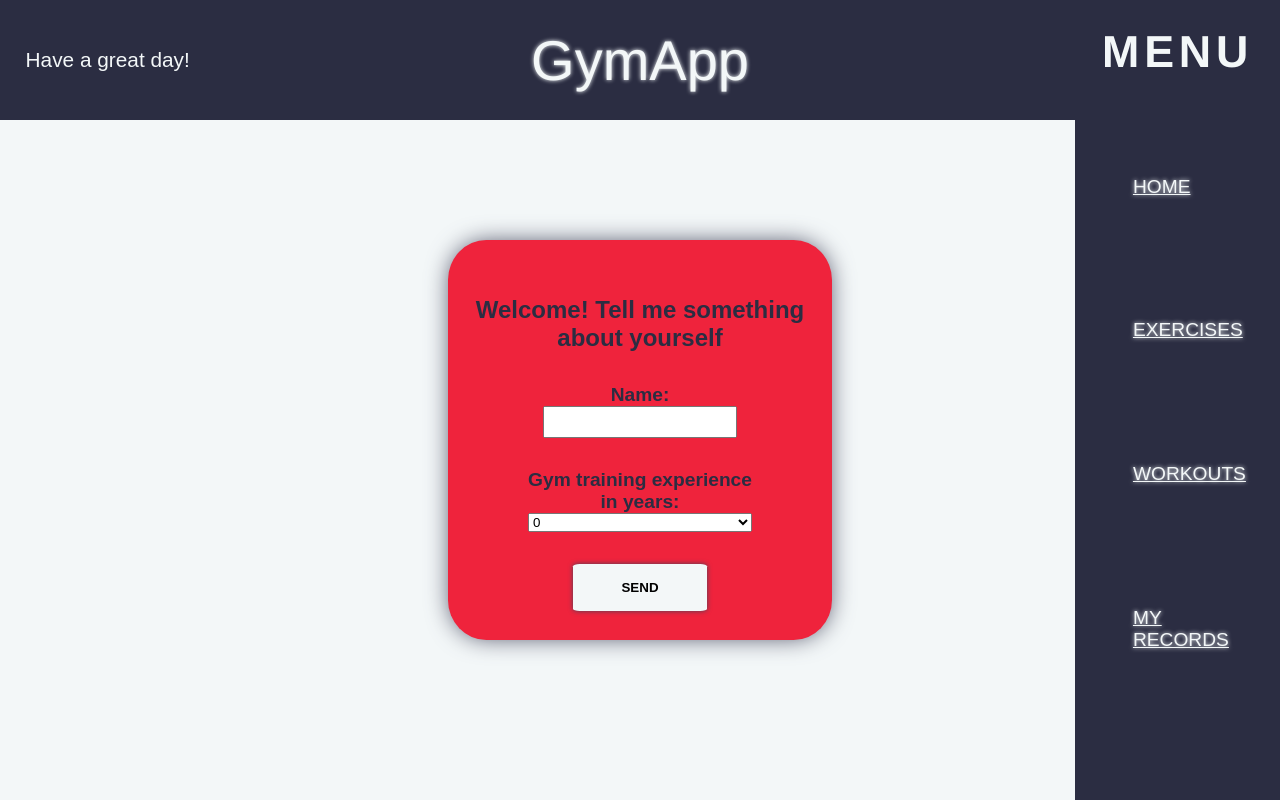
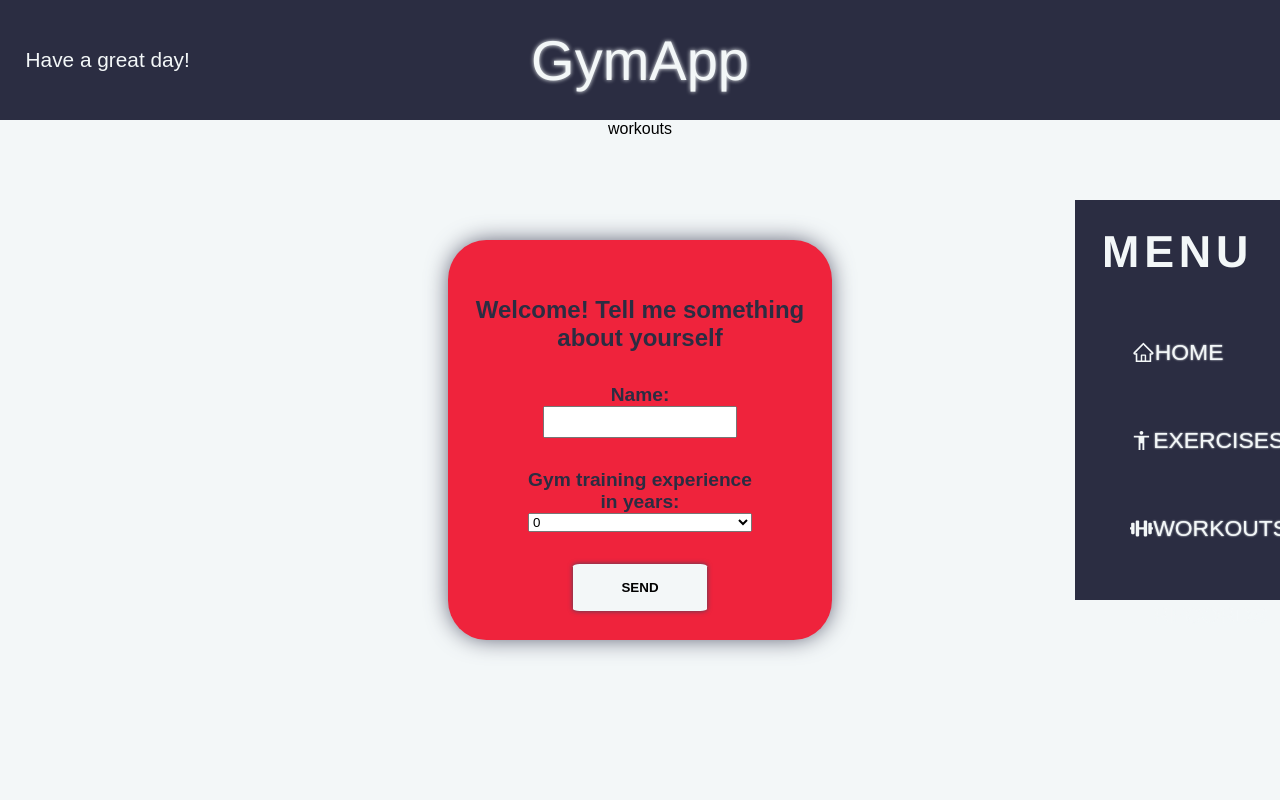
Before and after one commit to kacper51011/Gym-app-in-react, a React (Create React App) app: page /Workouts in a window 1280 px wide. Built offline with nearby package versions, Linux system fonts and the light colour scheme.

Commit message:
saving cause my computer is crashing

```diff
--- a/src/App.css
+++ b/src/App.css
@@ -106,9 +106,9 @@ body {
 .navbar {
   position: fixed;
   right: 0;
-  top: 0;
+  top: 25vh;
   width: 16vw;
-  height: 100vh;
+  height: 50vh;
   display: flex;
   flex-direction: column;
   align-items: center;
@@ -133,15 +133,13 @@ body {
   align-items: center;
 }
 .navbar--item {
-  color: var(--text-color);
   display: flex;
   flex-direction: row;
-  justify-content: space-between;
+  justify-content: space-around;
   align-items: center;
   width: 60%;
+  list-style-type: none;
   margin-top: 1vw;
   padding: 1.5rem 0;
-  box-shadow: 30px white;
-  font-size: 1.2rem;
-  text-shadow: 0px 0px 4px var(--text-color);
+  text-shadow: 0px 0px 2px var(--text-color);
 }
--- a/src/App.js
+++ b/src/App.js
@@ -25,10 +25,10 @@ function App() {
       <Router>
         <Navbar />
         <Routes>
-          <Route path="/" exact component={<Home />} />
-          <Route path='/Exercises"' component={<Exercises />} />
-          <Route path='/Workouts"' component={<Workouts />} />
-          <Route path='"/MyRecords"' component={<MyRecords />} />
+          <Route path="/" element={<Home />} />
+          <Route path="Exercises" element={<Exercises />} />
+          <Route path="Workouts" element={<Workouts />} />
+          <Route path="Records" component={<MyRecords />} />
         </Routes>
       </Router>
     </div>
--- a/src/Pages/MyRecords.js
+++ b/src/Pages/MyRecords.js
@@ -1,7 +1,7 @@
 import React from "react";
 
 const MyRecords = () => {
-  return <div>MyRecords</div>;
+  return <div className="myrecords">MyRecords</div>;
 };
 
 export default MyRecords;
--- /dev/null
+++ b/src/Pages/exercises.css
@@ -0,0 +1,4 @@
+.exercises {
+  font-size: 300px;
+  text-align: center;
+}
--- a/src/Pages/exercises.js
+++ b/src/Pages/exercises.js
@@ -1,7 +1,8 @@
 import React from "react";
+import "./exercises.css";
 
 const Exercises = () => {
-  return <div>exercises</div>;
+  return <div className="exercises">exercises</div>;
 };
 
 export default Exercises;
--- a/src/Pages/workouts.js
+++ b/src/Pages/workouts.js
@@ -1,7 +1,7 @@
 import React from "react";
 
 const Workouts = () => {
-  return <div>workouts</div>;
+  return <div className="workouts">workouts</div>;
 };
 
 export default Workouts;
--- a/src/components/Navbar.js
+++ b/src/components/Navbar.js
@@ -1,6 +1,17 @@
 import React from "react";
 import { navbarData } from "./NavbarData";
 import { Link } from "react-router-dom";
+
+const linkStyle = {
+  display: "flex",
+  flexDirection: "row",
+  justifyContent: "space-evenly",
+  alignItems: "center",
+  flexWrap: "noWrap",
+  textDecoration: "none",
+  color: "#f3f7f8",
+  fontSize: "calc(5px + 1.4vw)",
+};
 
 function Navbar() {
   return (
@@ -8,10 +19,10 @@ function Navbar() {
       <div className="navbar">
         <div className="menu--title">MENU</div>
         <ul className="navbar--list">
-          {navbarData.map((item) => {
+          {navbarData.map((item, index) => {
             return (
-              <li key={item.id} className={item.cName}>
-                <Link to={item.path} className={item.cName}>
+              <li key={index} className={item.cName}>
+                <Link to={item.path} style={linkStyle}>
                   {item.icon}
                   <span>{item.title}</span>
                 </Link>
--- a/src/components/NavbarData.js
+++ b/src/components/NavbarData.js
@@ -12,19 +12,19 @@ export const navbarData = [
   },
   {
     title: "EXERCISES",
-    path: "/Exercises",
+    path: "Exercises",
     icon: <BiIcons.BiBody />,
     cName: "navbar--item",
   },
   {
     title: "WORKOUTS",
-    path: "/Workouts",
+    path: "Workouts",
     icon: <FaIcons.FaDumbbell />,
     cName: "navbar--item",
   },
   {
-    title: "MY RECORDS",
-    path: "/MyRecords",
+    title: "RECORDS",
+    path: "Records",
     icon: <FaIcons.FaBookOpen />,
     cName: "navbar--item",
   },
```
Also changed, not shown: src/Pages/home.css (added), src/Pages/myrecords.css (added), src/Pages/workouts.css (added).
